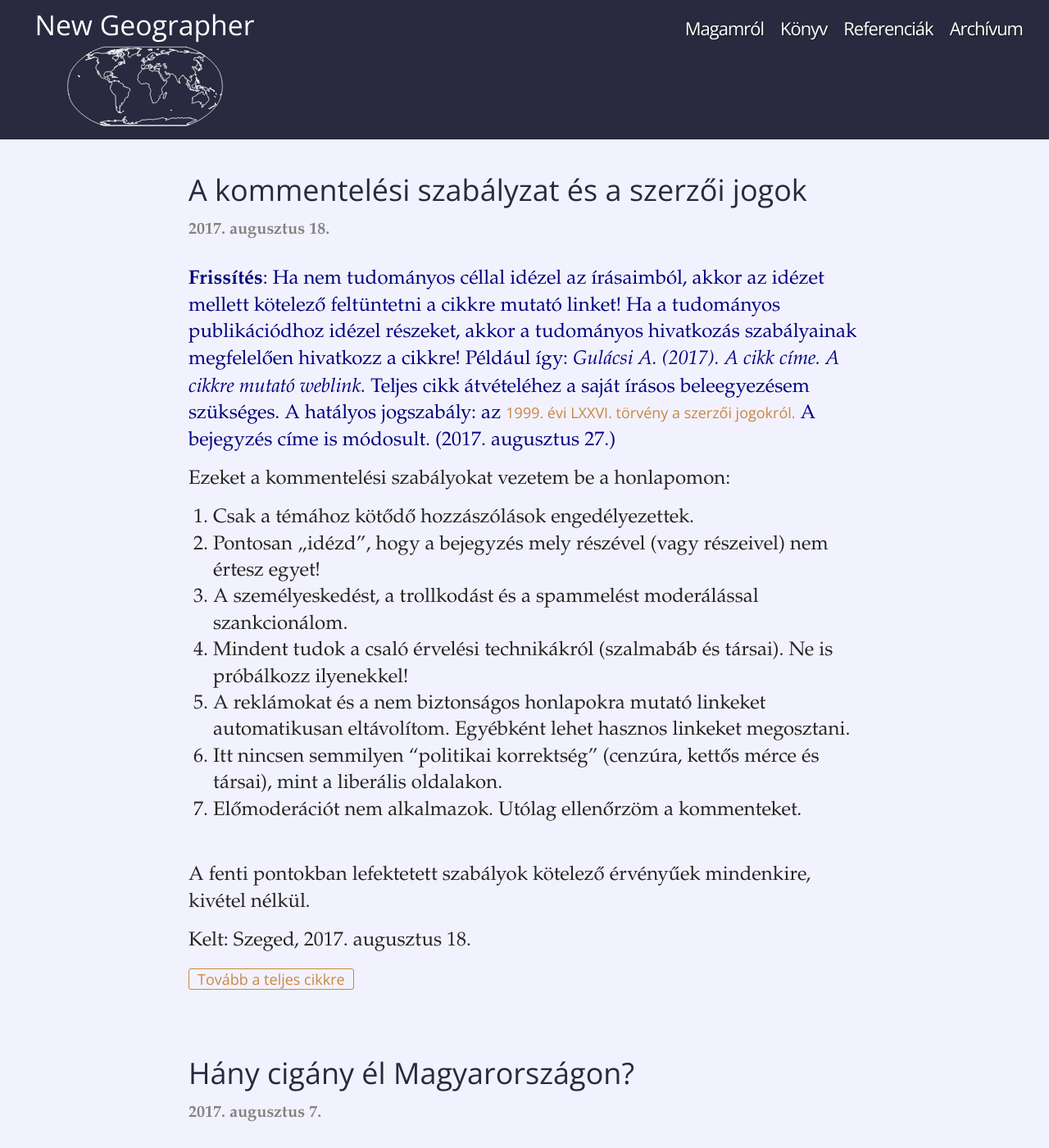
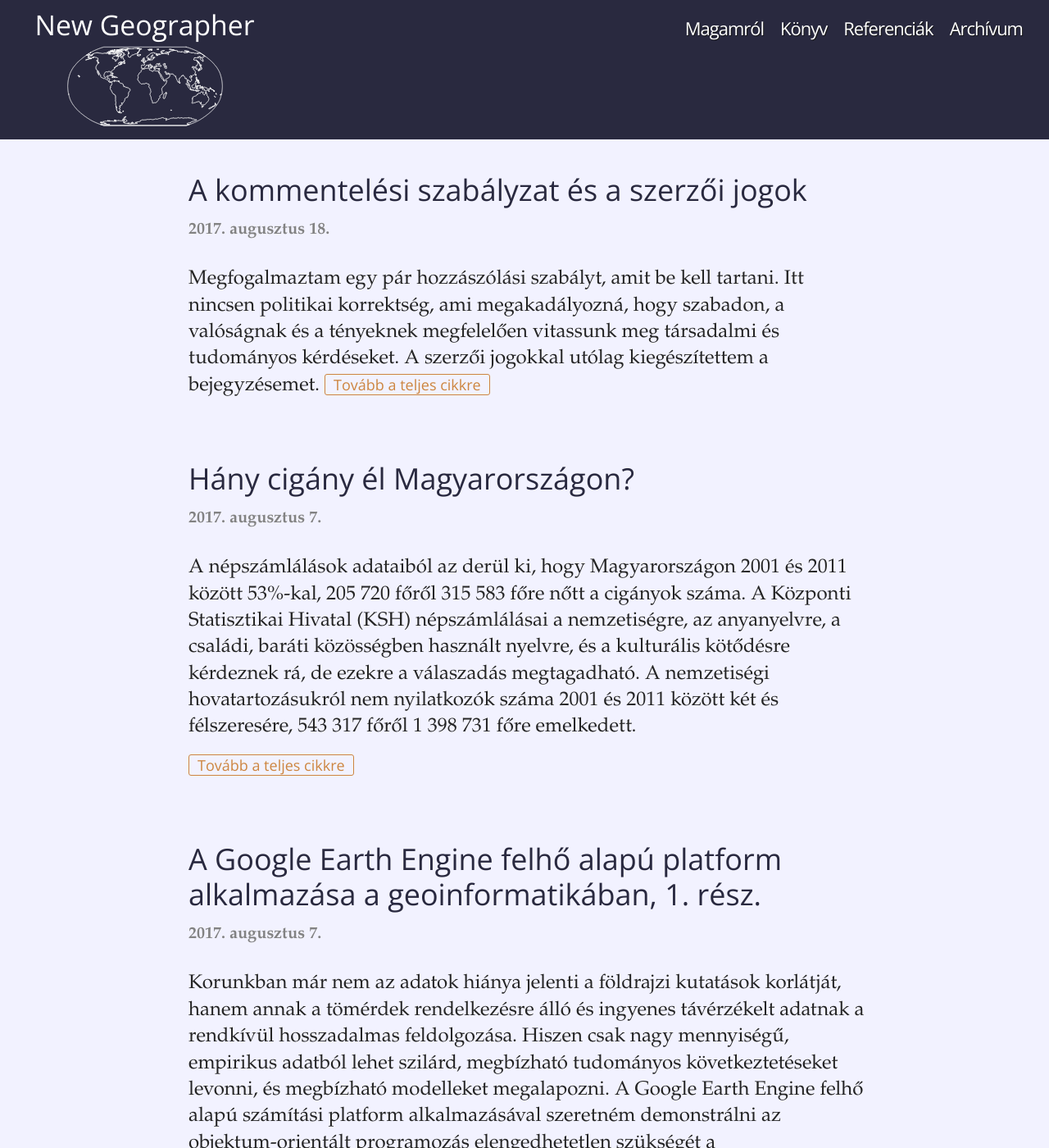
Before and after one commit to SalsaBoy990/SalsaBoy990.github.io, a Jekyll site: the page built from index.html, in a window 1280 px wide and 1400 px high. Shown: the whole window at 82% size. Built offline with Jekyll 4.4.1, drawn with Linux system fonts in a browser that asks for light colours.

Commit message:
Update 2017-08-18-kommentelesi_szabalyzat.markdown

```diff
--- a/_posts/2017-08-18-kommentelesi_szabalyzat.markdown
+++ b/_posts/2017-08-18-kommentelesi_szabalyzat.markdown
@@ -3,13 +3,14 @@ layout: post
 comments: false
 title: "A kommentelési szabályzat és a szerzői jogok"
 date: 2017-08-18 19:08
-categories: "other"
+excerpt: "Megfogalmaztam egy pár hozzászólási szabályt, amit be kell tartani. Itt nincsen politikai korrektség, ami megakadályozná, hogy szabadon, a valóságnak és a tényeknek megfelelően vitassunk meg társadalmi és tudományos kérdéseket. A szerzői jogokkal utólag kiegészítettem a bejegyzésemet."
+
 ---
 
 **Frissítés**: Ha nem tudományos céllal idézel az írásaimból, akkor az idézet mellett kötelező feltüntetni a cikkre mutató linket! Ha a tudományos publikációdhoz idézel részeket, akkor  a tudományos hivatkozás szabályainak megfelelően hivatkozz a cikkre! Például így: *Gulácsi A. (2017). A cikk címe. A cikkre mutató weblink.* Teljes cikk átvételéhez a saját írásos beleegyezésem szükséges. A hatályos jogszabály: az [1999. évi LXXVI. törvény a szerzői jogokról.](https://net.jogtar.hu/jr/gen/hjegy_doc.cgi?docid=99900076.TV) A bejegyzés címe is módosult. (2017. augusztus 27.)
 {: .update}
 
-<!--break-->
+
 
 Ezeket a kommentelési szabályokat vezetem be a honlapomon:
 
```
